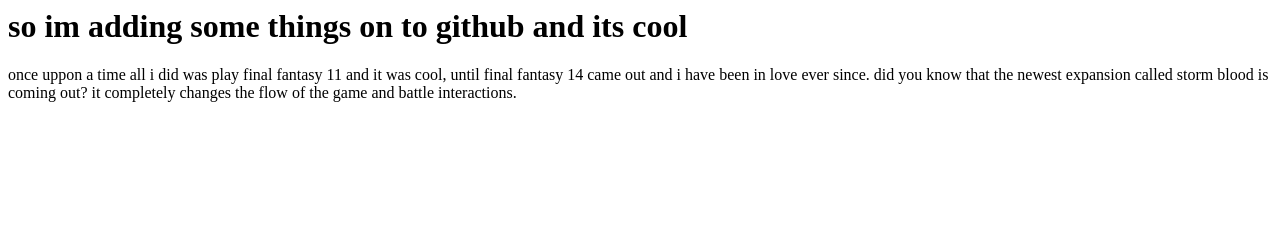
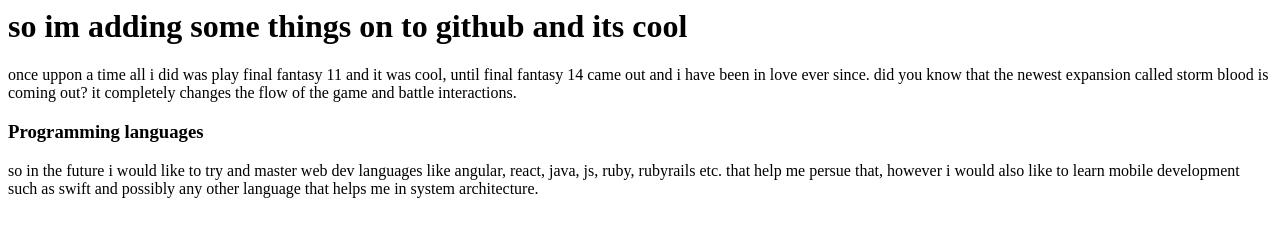
Before and after one commit to ianmitch90/Git-skills, a plain HTML site: page index.html in a window 1280 px wide. Drawn offline with Linux system fonts and the light colour scheme.

Commit message:
cool additions all up in heeearrrrahh

```diff
--- a/index.html
+++ b/index.html
@@ -1,2 +1,5 @@
 <h1>so im adding some things on to github and its cool </h1>
 <p> once uppon a time all i did was play final fantasy 11 and it was cool, until final fantasy 14 came out and i have been in love ever since. did you know that the newest expansion called storm blood is coming out? it completely changes the flow of the game and battle interactions.</p>
+<h3>Programming languages</h3>
+<p>so in the future i would like to try and master web dev languages like angular, react, java, js, ruby, rubyrails etc. that help me persue that, however i would also like to learn mobile development such as swift and possibly any other language that helps me in system architecture.</p>
+<a href="https://github.com/ianmitch90"></a>
```
